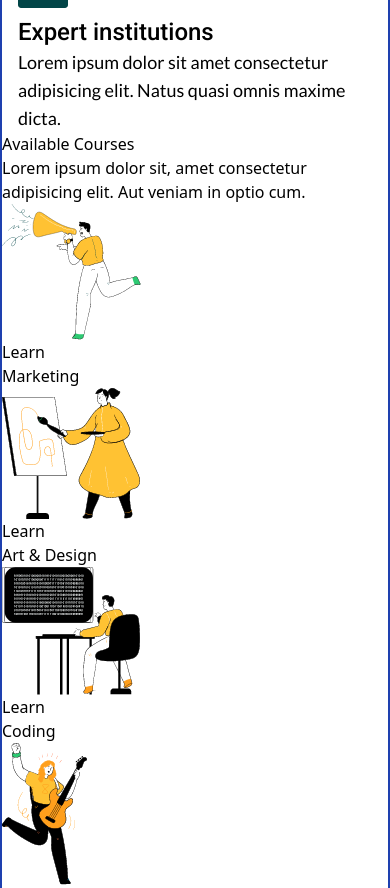
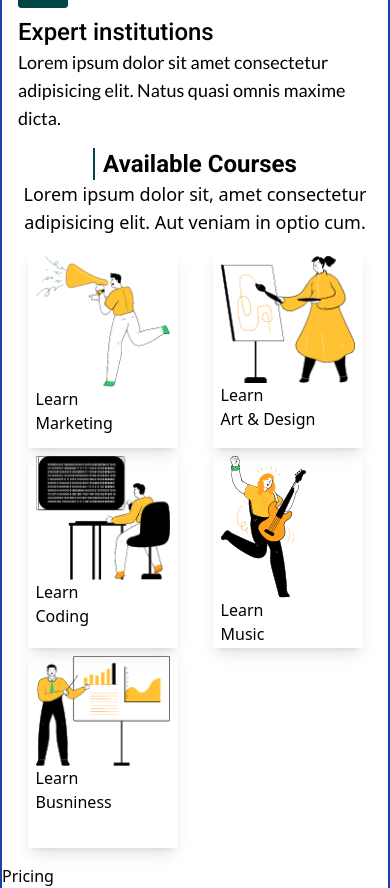
Before and after one commit to shakiltha/eLearning-landing_page, a React (Vite) app: page / in a window 390 px wide. Shown: the part 1725-2613 px from the top of the page. Built offline with nearby package versions, Linux system fonts and the light colour scheme.

Commit message:
available courses section for mobile complete

```diff
--- a/src/components/AvailableCourses.jsx
+++ b/src/components/AvailableCourses.jsx
@@ -6,40 +6,44 @@ import businessPresentation from "../assets/business-presentation-dashboard.png"
 
 const AvailableCourses = () => {
   return (
+    <div className="my-4">
       <div>
-      <div>
-        <section>Available Courses</section>
-        <p>
+        <section className="flex justify-center">
+          <h2 className="roboto-bold text-2xl md:text-4xl pl-2 border-l-2 border-l-[#024547]">
+            Available Courses
+          </h2>
+        </section>
+        <p className="leto-regular text-lg text-center">
           Lorem ipsum dolor sit, amet consectetur adipisicing elit. Aut veniam
           in optio cum.
         </p>
       </div>
-      <div></div>
-      <div>
+      <div className="grid grid-cols-2 grid-rows-3 place-items-center mx-2 mt-3">
+        <div className=" p-2 shadow-lg w-[150px] h-[200px]">
           <img src={marketingIcon} alt="" />
           <h5>Learn</h5>
           <h3>Marketing</h3>
         </div>
-      <div>
+        <div className="p-2 shadow-lg w-[150px] h-[200px]">
           <img src={paintDesignIcon} alt="" />
           <h5>Learn</h5>
           <h3>Art & Design</h3>
         </div>
-      <div></div>
-      <div>
+        <div className="p-2 shadow-lg w-[150px] h-[200px]">
           <img src={codingIcon} alt="" />
           <h5>Learn</h5>
           <h3>Coding</h3>
         </div>
-      <div>
+        <div className="p-2 shadow-lg w-[150px] h-[200px]">
           <img src={musicIcon} alt="" />
           <h5>Learn</h5>
           <h3>Music</h3>
         </div>
-      <div>
+        <div className="p-2 shadow-lg w-[150px] h-[200px]">
           <img src={businessPresentation} alt="" />
           <h5>Learn</h5>
           <h3>Busniness</h3>
+        </div>
       </div>
     </div>
   );
```
Lines whose indentation alone changed are shown as unchanged.
